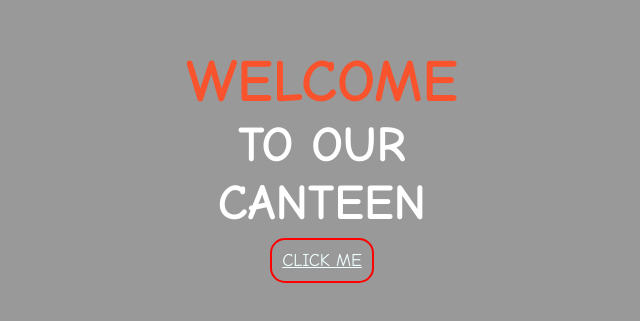
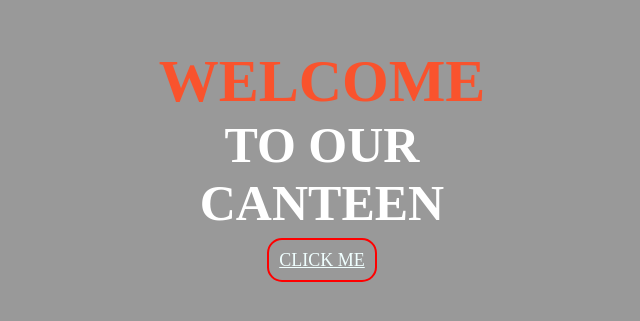
Before and after one commit to rugved19/Deogiri-Canteen-Project, a plain HTML site: page index.html in a window 1280 px wide. Shown: the part 241-562 px from the top of the page, without its empty margins (318-958 px from the left). Drawn offline with Linux system fonts and the light colour scheme.

Commit message:
Update : new file edit

```diff
--- a/style.css
+++ b/style.css
@@ -7,7 +7,7 @@
     margin: 0;
     padding: 0;
     /* font-family: cursive; */
-    font-family: Comic Sans MS;
+    font-family: 'Times New Roman', Times, serif;
     box-sizing: border-box;
 }
 
```
